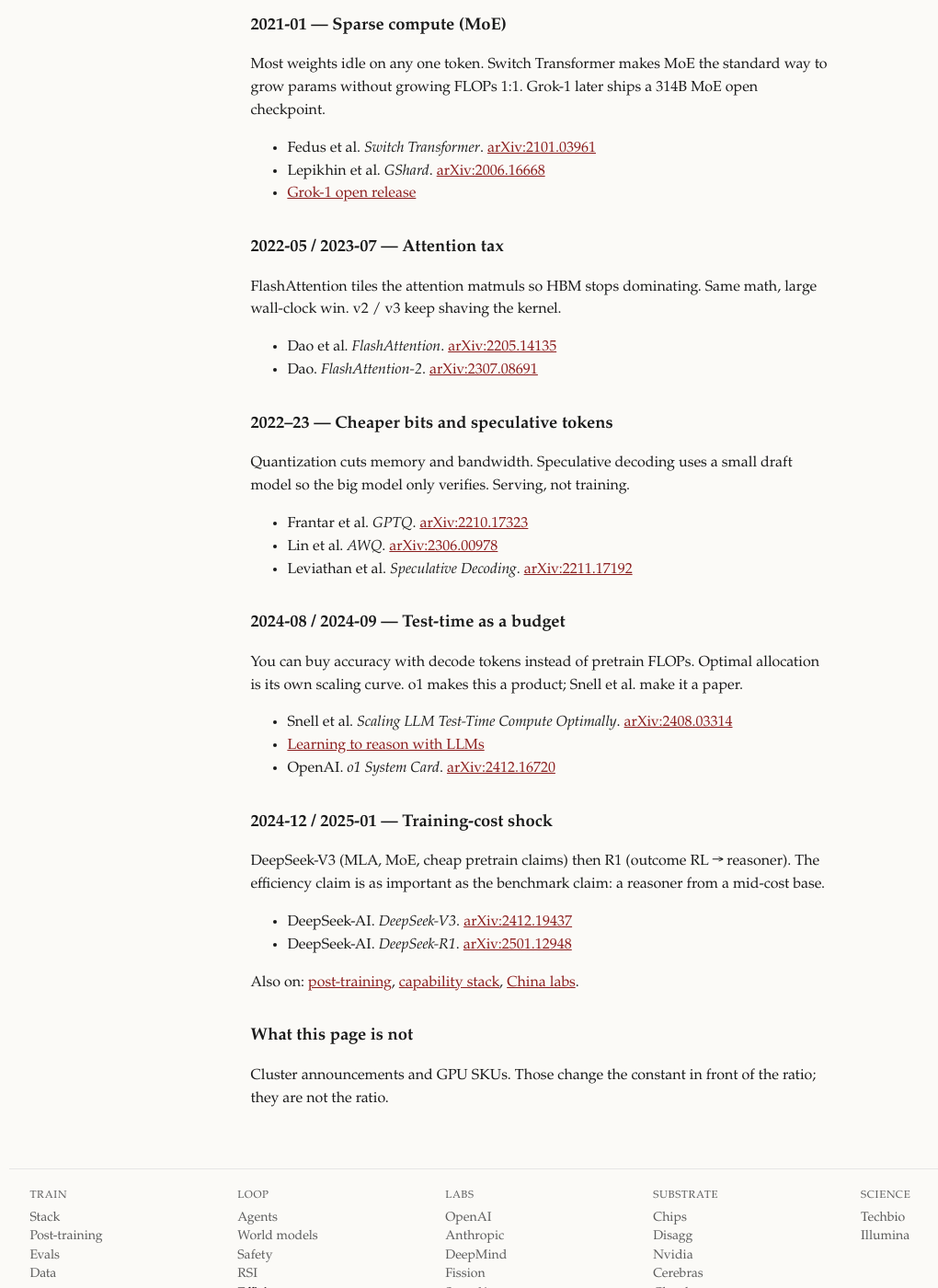
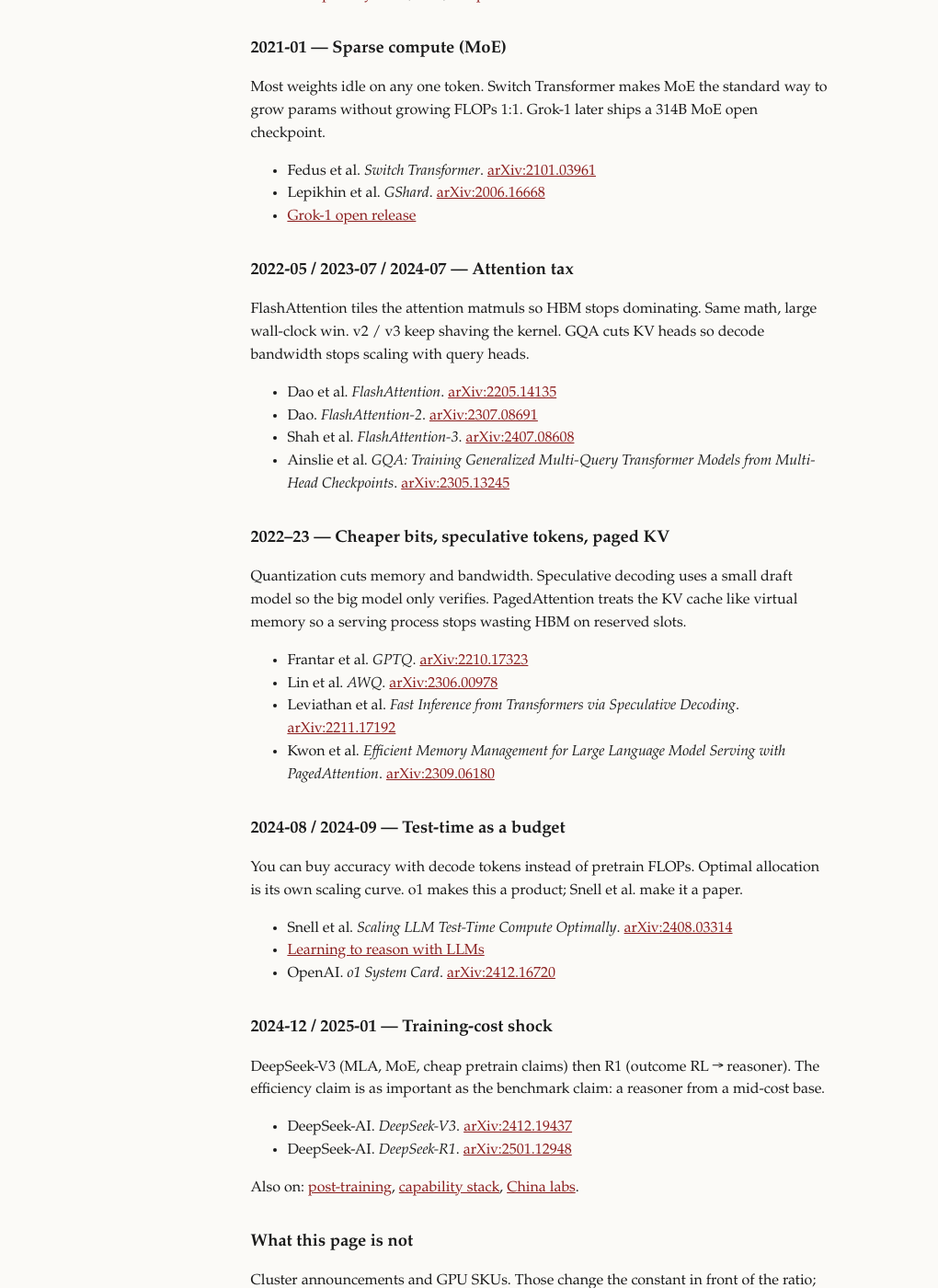
Before and after one commit to vandontduong/chronicle, a Jekyll site: the page built from timelines/efficiency.md, in a window 1280 px wide and 1400 px high, scrolled down 588 px. Shown: the whole window at 92% size, without its empty margins (54-1074 px from the left). Built offline with Jekyll 4.4.1, drawn with Linux system fonts in a browser that asks for light colours; some of the changed text lies outside the part shown.

Commit message:
Enrich method pages with verified papers; leave deal pages thin

```diff
--- a/timelines/efficiency.md
+++ b/timelines/efficiency.md
@@ -8,7 +8,7 @@ permalink: /timelines/efficiency/
 
 <p class="meta">Capability per flop. Every scaling shock has an efficiency twin.</p>
 
-Each beat is a **ratio**: loss per dollar, tokens per second, or a reasoner squeezed out of a cheaper base. Hardware SKUs change the constant in front of the ratio; they live on [Nvidia]({{ '/timelines/nvidia/' | relative_url }}) and [Cerebras]({{ '/timelines/cerebras/' | relative_url }}). Who *pays* for the flops lives on [clouds]({{ '/timelines/clouds/' | relative_url }}). The DeepSeek cost shock also lives on [China labs]({{ '/timelines/china-labs/' | relative_url }}).
+Each beat is a **ratio**: loss per dollar, tokens per second, or a reasoner squeezed out of a cheaper base. Hardware SKUs change the constant in front of the ratio; they live on [Nvidia]({{ '/timelines/nvidia/' | relative_url }}) and [Cerebras]({{ '/timelines/cerebras/' | relative_url }}). Who *pays* for the flops lives on [clouds]({{ '/timelines/clouds/' | relative_url }}). Prefill/decode *split across machines* lives on [disaggregated compute]({{ '/timelines/disaggregated-compute/' | relative_url }}). The DeepSeek cost shock also lives on [China labs]({{ '/timelines/china-labs/' | relative_url }}).
 
 ## 2020-01 / 2022-03 — How to spend the flops
 
@@ -27,20 +27,23 @@ Most weights idle on any one token. Switch Transformer makes MoE the standard wa
 - Lepikhin et al. *GShard*. [arXiv:2006.16668](https://arxiv.org/abs/2006.16668)
 - [Grok-1 open release](https://x.ai/blog/grok-os)
 
-## 2022-05 / 2023-07 — Attention tax
+## 2022-05 / 2023-07 / 2024-07 — Attention tax
 
-FlashAttention tiles the attention matmuls so HBM stops dominating. Same math, large wall-clock win. v2 / v3 keep shaving the kernel.
+FlashAttention tiles the attention matmuls so HBM stops dominating. Same math, large wall-clock win. v2 / v3 keep shaving the kernel. GQA cuts KV heads so decode bandwidth stops scaling with query heads.
 
 - Dao et al. *FlashAttention*. [arXiv:2205.14135](https://arxiv.org/abs/2205.14135)
 - Dao. *FlashAttention-2*. [arXiv:2307.08691](https://arxiv.org/abs/2307.08691)
+- Shah et al. *FlashAttention-3*. [arXiv:2407.08608](https://arxiv.org/abs/2407.08608)
+- Ainslie et al. *GQA: Training Generalized Multi-Query Transformer Models from Multi-Head Checkpoints*. [arXiv:2305.13245](https://arxiv.org/abs/2305.13245)
 
-## 2022–23 — Cheaper bits and speculative tokens
+## 2022–23 — Cheaper bits, speculative tokens, paged KV
 
-Quantization cuts memory and bandwidth. Speculative decoding uses a small draft model so the big model only verifies. Serving, not training.
+Quantization cuts memory and bandwidth. Speculative decoding uses a small draft model so the big model only verifies. PagedAttention treats the KV cache like virtual memory so a serving process stops wasting HBM on reserved slots.
 
 - Frantar et al. *GPTQ*. [arXiv:2210.17323](https://arxiv.org/abs/2210.17323)
 - Lin et al. *AWQ*. [arXiv:2306.00978](https://arxiv.org/abs/2306.00978)
-- Leviathan et al. *Speculative Decoding*. [arXiv:2211.17192](https://arxiv.org/abs/2211.17192)
+- Leviathan et al. *Fast Inference from Transformers via Speculative Decoding*. [arXiv:2211.17192](https://arxiv.org/abs/2211.17192)
+- Kwon et al. *Efficient Memory Management for Large Language Model Serving with PagedAttention*. [arXiv:2309.06180](https://arxiv.org/abs/2309.06180)
 
 ## 2024-08 / 2024-09 — Test-time as a budget
 
@@ -61,4 +64,4 @@ Also on: [post-training]({{ '/timelines/post-training/' | relative_url }}), [cap
 
 ## What this page is not
 
-Cluster announcements and GPU SKUs. Those change the constant in front of the ratio; they are not the ratio.
+Cluster announcements and GPU SKUs. Those change the constant in front of the ratio; they are not the ratio. Splitting prefill and decode onto different machines is [disaggregated compute]({{ '/timelines/disaggregated-compute/' | relative_url }}).
```
Also changed, not shown: timelines/agents.md (+9 -2 lines), timelines/data.md (+8 -1 lines), timelines/evals.md (+16 -2 lines), timelines/post-training.md (+11 -3 lines).
